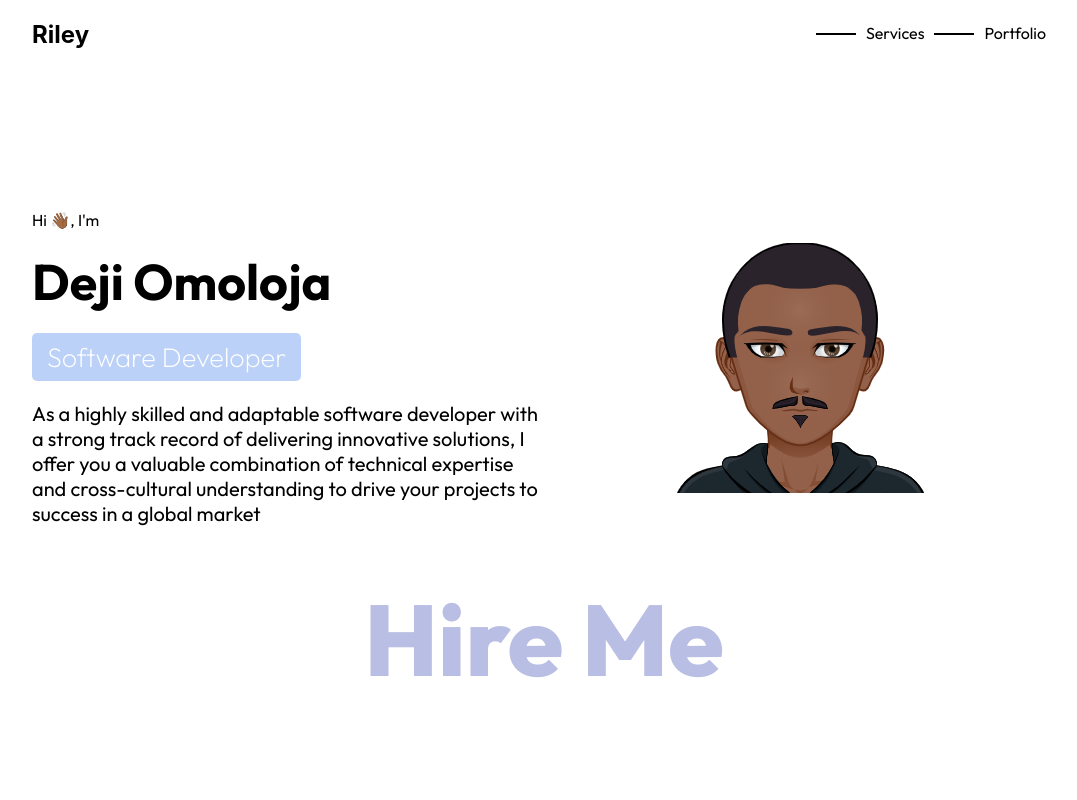
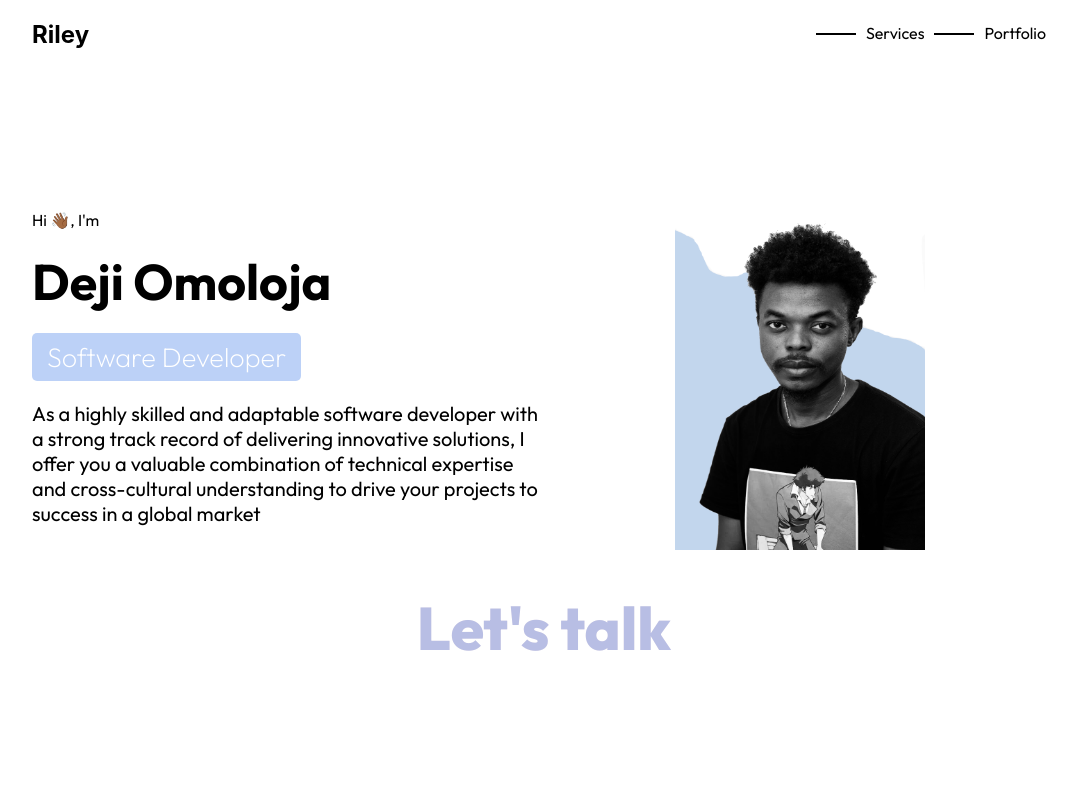
Before and after one commit to Rileey/Riley, a React (Create React App) app: page / in a window 1280 px wide. Shown: the top 800 px of the page, without its empty margins (96-1173 px from the left). Built offline with nearby package versions, Linux system fonts and the light colour scheme.

Commit message:
media queries

```diff
--- a/src/components/container.css
+++ b/src/components/container.css
@@ -25,6 +25,11 @@ span {
 .name {
     font-size: 50px;
     font-weight: 700;
+}
+
+.deji-image {
+    height: 350px;
+    width: 250px;
 }
 
 .developer {
@@ -120,9 +125,22 @@ span {
     }
 }
 
+@media only screen and (min-width: 730px) {
+    .hire-me, .hire-me2 {
+        font-size: 60px;
+    }
+}
+
 @media only screen and (max-width: 690px) {
     .job-subtitle {
         font-size: 13px;
+    }
+
+    .top-body-container {
+        display: flex;
+        flex-direction: column;
+        height: 70vh;
+        z-index: 1;
     }
 }
 
--- a/src/components/container.js
+++ b/src/components/container.js
@@ -15,13 +15,13 @@ const Container = () => {
             </span>
         </article>
         <div className="image-container">
-            <img src="./Cartoonify-deji.png" alt="Riley" />
+            <img className='deji-image' src="./deji.png" alt="Riley" />
         </div>
       </main>
       <section className="under-introduction">
         <Link to="contact" style={{display: "contents", position: "relative"}} smooth={true} duration={1000}>
-            <span className="hire-me2">Hire Me</span>
-            <span className="hire-me">Hire Me</span>
+            <span className="hire-me2">Let's talk</span>
+            <span className="hire-me">Let's talk</span>
         </Link>
       </section>
   </div>);
```
Also changed, not shown: public/deji.jpg (added), public/deji.png (added).
